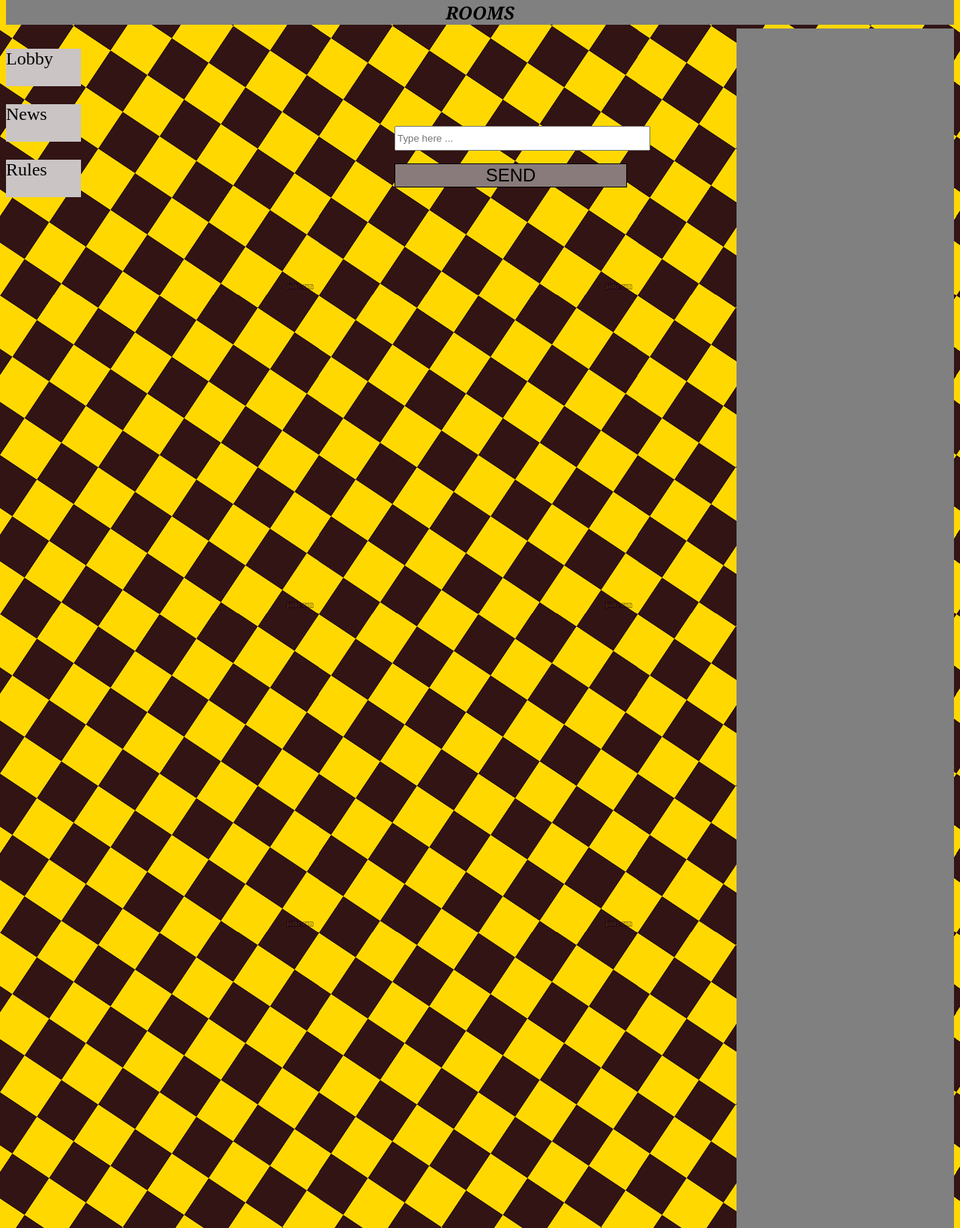
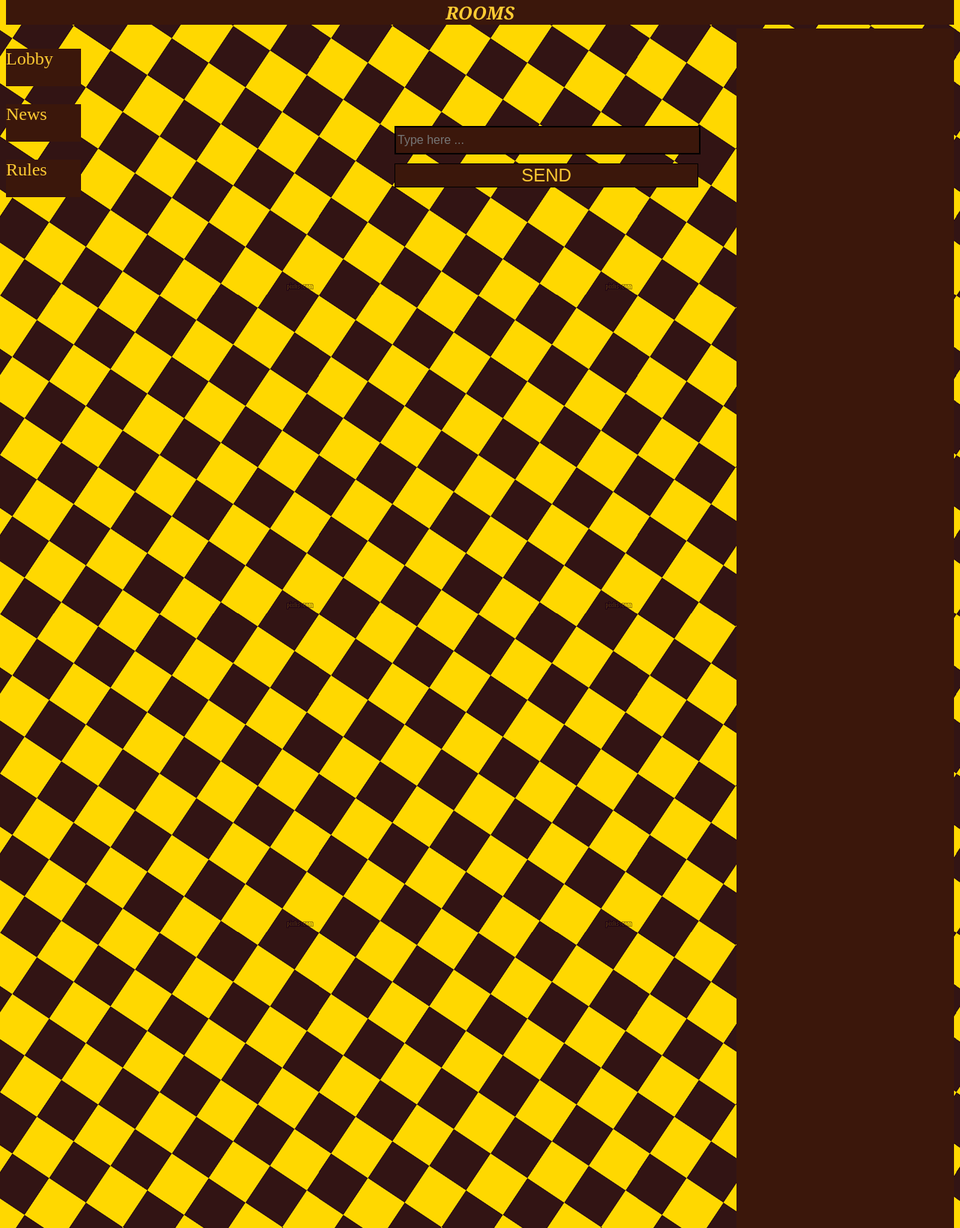
Before and after one commit to nikitaprodanov/OnlineChess, a Flask app: page /lobby in a window 1280 px wide. Shown: the part 32-1670 px from the top of the page at 75% size. Run offline with Flask 2, Linux system fonts and the light colour scheme; the visitor is signed in with stand-in values (Sample User, id 1); data comes from the database, SQL or seed files in the repository; some libraries are stand-ins or nearby versions.

Commit message:
2nd stage of stylising the lobby.

```diff
--- a/static/styling/lobby.css
+++ b/static/styling/lobby.css
@@ -7,9 +7,10 @@ nav	{
 }
 
 h4 {
-	background-color: grey;
+	background-color: #3B170B;
 	align-items: center;
 	font-weight: bold;
+  color: #ffcc33;
   font-size: 1.5rem;
   font-style: oblique;
   font-family: "Georgia";
@@ -42,12 +43,21 @@ p {
 	float: right;
 	height: 100em;
   width: 290px;
-    color: black;
-    background-color: grey;
+  color: #ffcc33;
+  background-color: #3B170B;
 }
 
-.input-area {
+input[type=text] {
+  color: #ffcc33;
+  background-color: #3B170B;
+  border: 2px solid black;
+  font-size: 1em;
+}
 
+input[type=text]:hover {
+  color: #3B170B;
+  border: none;
+  background-image: linear-gradient(to right ,white, #ffcc33);
 }
 
 .user-message {
@@ -58,15 +68,16 @@ p {
     margin-left: -50px;
     width: 25em;
     height: 2em;
+    color: #ffcc33;
 }
 
 input[type=submit] {
-	color: black;
-  	background-color: #897b7b;
+	color: #ffcc33;
+  	background-color: #3B170B;
   	border: 1px solid black;
   	text-align: center;
   	font-size: 24px;
-  	width: 310px;
+  	width: 405px;
   	position: absolute;
   	transition-duration: 0.4s;
 
@@ -80,13 +91,14 @@ input[type=submit] {
 
 input[type=submit]:hover{
 	color: black;
-    background-image: linear-gradient(to right, #897b7b, white, #897b7b);
+    background-image: linear-gradient(to right, #3B170B, white, #3B170B);
 }
 
 .select-room {
 	font-size: 24px;
 	height: 50px;
   width: 100px;
-    background-color: #cac4c4;
+  background-color: #3B170B;
+  color: #ffcc33;
 
 }
```
Lines whose indentation alone changed are shown as unchanged.
